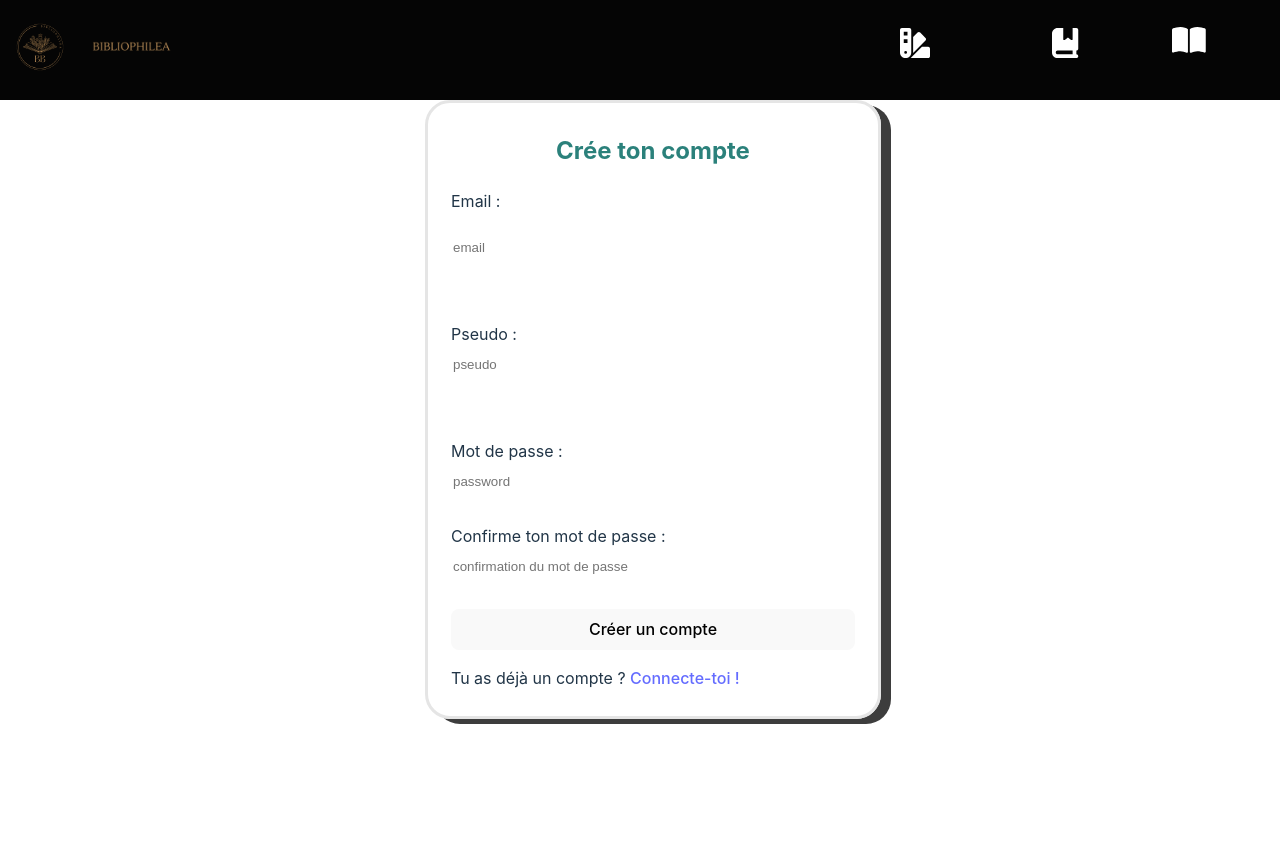
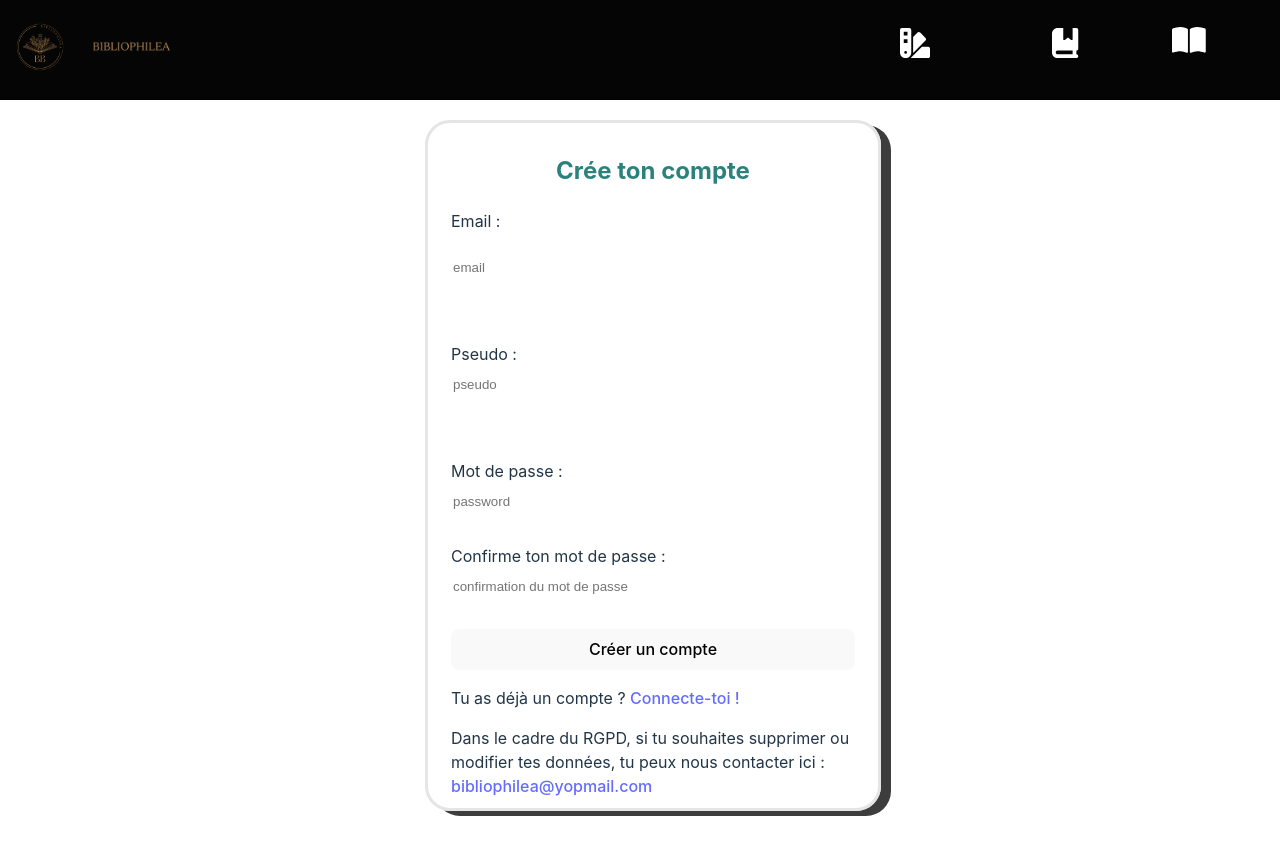
Before and after one commit to LisaDaudibon/Biblofront, a React (Vite) app: page /users in a window 1280 px wide. Shown: the top 854 px of the page. Before the commit the page ends 819 px from the top, so only its background shows below. Built offline with nearby package versions, Linux system fonts and the light colour scheme; no server answers.

Commit message:
LD adding RGPD infos on signup and getmembers

```diff
--- a/src/components/getmember/getmember.css
+++ b/src/components/getmember/getmember.css
@@ -16,6 +16,8 @@
   display: grid;
   justify-content: center;
   font-size: 40px;
+  margin-top: 120px;
+  margin-bottom: 15px;
 }
 
 #profilecardtitle {
--- a/src/components/getmember/getmember.jsx
+++ b/src/components/getmember/getmember.jsx
@@ -15,7 +15,6 @@ function Getmember() {
 
   useEffect(() => {
     setError ('');
-    setSuccess('')
     const getprofile = async () => {
       try {
 
@@ -35,8 +34,6 @@ function Getmember() {
           setProfilemail(data.user.email)
           setProfilpseudo(data.user.pseudo);
           setProfilpassword(data.user.password)
-        } else {
-          setError('Il y a problème avec la demande');
         }
       } catch (error) {
         setError("Le serveur est indisponible pour l'instant, veuillez réessayer ! ");
@@ -60,8 +57,13 @@ function Getmember() {
           Pseudo : {profilpseudo}
           <br></br><br></br>
           Password : {profilpassword} ******
+          <br></br>
+          <br></br>
+          <span> Dans le cadre du RGPD, si tu souhaites supprimer ou </span><br></br>
+          <span>modifier tes données, tu peux nous contacter ici : </span><br></br>
+          <a href="mailto:bibliophilea@yopmail.com">bibliophilea@yopmail.com</a>
         </div>
-        <br></br><br></br>
+        <br></br>
         <div id='logout'><Logout /></div>
       </div>
     </>
--- a/src/components/signinform/signinform.jsx
+++ b/src/components/signinform/signinform.jsx
@@ -73,7 +73,6 @@ function SigninForm() {
        setSuccess('Login avec succès!'); // Set success flash message
       } else {
         setError("L'email, le pseudo et le mot de passe ne correspondent pas ! Rééssaie ! ");
-        console.log("Setting error message");
       }
     } catch (error) {
       setError("Le serveur n'est pas accessible pour le moment, veuillez réessayer plus tard");
--- a/src/components/signinform/signinstyle.css
+++ b/src/components/signinform/signinstyle.css
@@ -7,7 +7,7 @@
   padding: 10px;
   box-shadow: 10px 5px #3d3d3d;
   border-radius: 25px;
-  margin-top: 100px;
+  margin-top: 120px;
   margin-bottom: 100px;
   overflow-y: auto; /* Add a vertical scrollbar if the content exceeds the container height */
 }
--- a/src/components/signupform/signupform.jsx
+++ b/src/components/signupform/signupform.jsx
@@ -199,6 +199,10 @@ function SignupForm () {
       <br></br>
       <button type="submit">Créer un compte</button>
       <p className="signInLink"> Tu as déjà un compte ? <Link to="/users/sign_in">Connecte-toi !</Link></p>
+
+      <span> Dans le cadre du RGPD, si tu souhaites supprimer ou </span>
+      <span>modifier tes données, tu peux nous contacter ici : </span>
+      <a href="mailto:bibliophilea@yopmail.com">bibliophilea@yopmail.com</a>
     </form>
   );
 }
```
